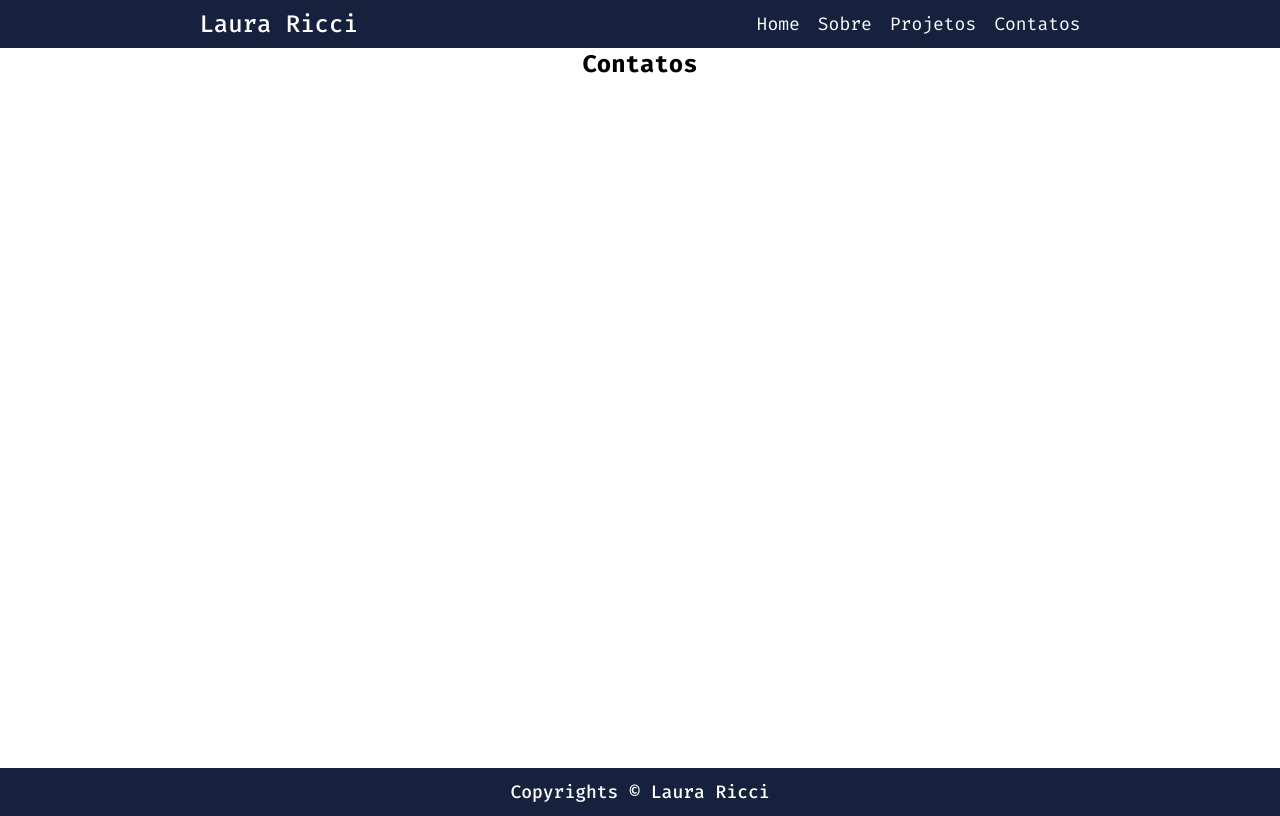
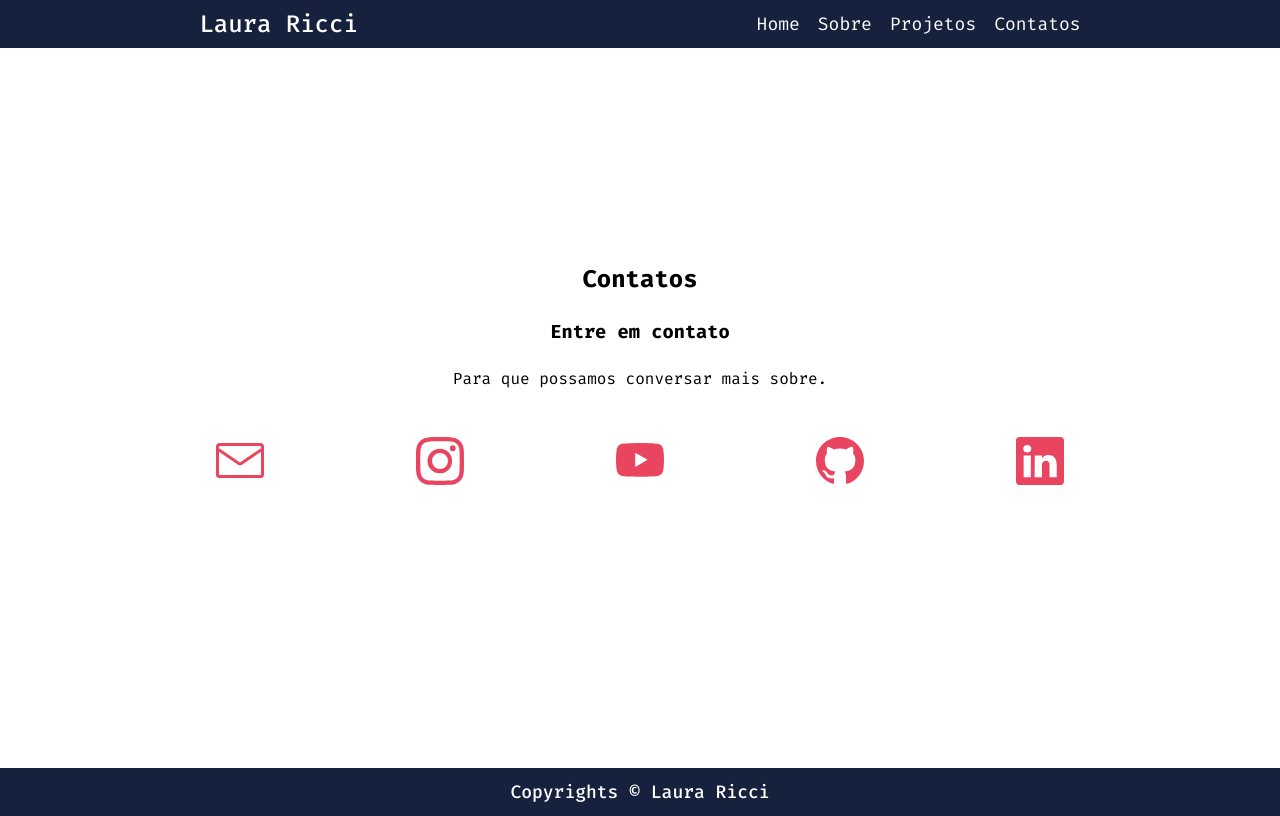
Before and after one commit to laricci/vite-study, a React (Vite) app in the folder app/: page /contatos in a window 1280 px wide. Built offline with nearby package versions, Linux system fonts and the light colour scheme.

Commit message:
Add icons and fill contact page

```diff
--- a/app/package.json
+++ b/app/package.json
@@ -12,6 +12,7 @@
   "dependencies": {
     "react": "^18.3.1",
     "react-dom": "^18.3.1",
+    "react-icons": "^5.2.1",
     "react-router-dom": "^6.26.0"
   },
   "devDependencies": {
--- a/app/src/components/Container/Container.module.css
+++ b/app/src/components/Container/Container.module.css
@@ -1,4 +1,6 @@
 .container {
     width: 100%;
     min-height: 90vh;
+    display: flex;
+    justify-content: center;
 }
--- a/app/src/pages/Contatos/Contatos.module.css
+++ b/app/src/pages/Contatos/Contatos.module.css
@@ -0,0 +1,22 @@
+.contatos {
+    width: 100%;
+    height: 85vh;
+    display: flex;
+    flex-direction: column;
+    justify-content: center;
+    align-items: center;
+    gap: 1.5rem;
+}
+
+.icones {
+    width: 90%;
+    display: flex;
+    align-items: center;
+    justify-content: space-evenly;
+    padding-block: 1.5rem;
+}
+
+.icone {
+    font-size: 3rem;
+    color: var(--red);
+}
--- a/app/src/pages/Contatos/index.jsx
+++ b/app/src/pages/Contatos/index.jsx
@@ -1,13 +1,37 @@
 import Header from "../../components/Header";
 import Footer from "../../components/Footer";
 import Container from "../../components/Container";
+import styles from "./Contatos.module.css";
+import { GoMail } from "react-icons/go";
+import { BsInstagram, BsYoutube, BsGithub, BsLinkedin } from "react-icons/bs";
 
 function Contatos() {
     return (
         <>
             <Header/>
             <Container>
-                <h2>Contatos</h2>
+                <section className={styles.contatos}>
+                    <h2>Contatos</h2>
+                    <h3>Entre em contato</h3>
+                    <p>Para que possamos conversar mais sobre.</p>
+                    <div className={styles.icones}>
+                        <a href="mailto:example@gmail.com" target='_blank' rel="noopener noreferrer">
+                            <GoMail className={styles.icone}/>
+                        </a>
+                        <a href="#" target='_blank' rel="noopener noreferrer">
+                            <BsInstagram className={styles.icone}/>
+                        </a>
+                        <a href="#" target='_blank' rel="noopener noreferrer">
+                            <BsYoutube className={styles.icone}/>
+                        </a>
+                        <a href="#" target='_blank' rel="noopener noreferrer">
+                            <BsGithub className={styles.icone}/>
+                        </a>
+                        <a href="#" target='_blank' rel="noopener noreferrer">
+                            <BsLinkedin className={styles.icone}/>
+                        </a>
+                    </div>
+                </section>
             </Container>
             <Footer />
         </>
```
Also changed, not shown: 1 other file (tests, documents, lock files or other folders).
